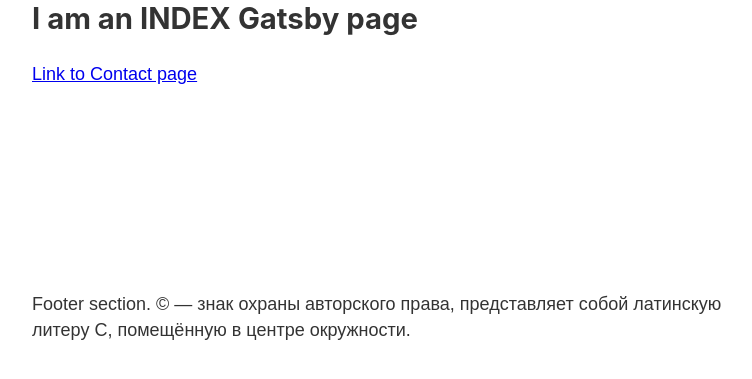
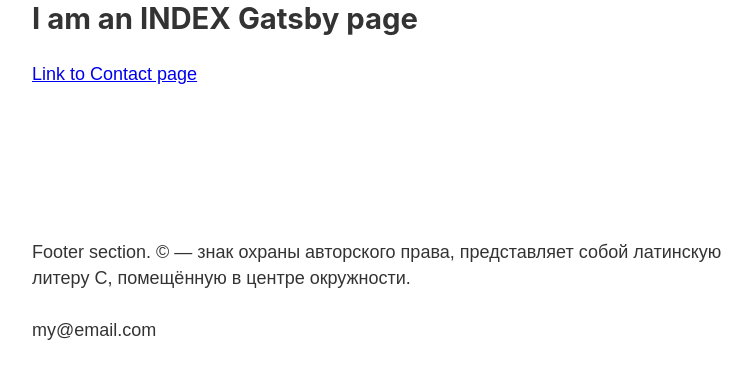
Before and after one commit to svirmi/gatsby-docker-setup, a Gatsby site in the folder bootcamp/: page / in a window 1280 px wide. Shown: the part 413-792 px from the top of the page, without its empty margins (251-1003 px from the left). Built offline with nearby package versions, Linux system fonts and the light colour scheme; Gatsby itself is replaced by a stand-in of ours.

Commit message:
use graphQl to fetch data

```diff
--- a/bootcamp/gatsby-config.js
+++ b/bootcamp/gatsby-config.js
@@ -8,7 +8,7 @@ module.exports = {
   /* Your site config here */
     siteMetadata: {
         title: 'Gatsby site !',
-        email: 'mixa.ru.ru@gmail.com'
+        email: 'my@email.com'
     },
     plugins: [`gatsby-plugin-sass`]
 }
--- a/bootcamp/src/components/footer.js
+++ b/bootcamp/src/components/footer.js
@@ -1,9 +1,23 @@
 import React from "react";
+import { graphql, useStaticQuery } from "gatsby";
 
 const Footer = () => {
+
+    const data = useStaticQuery(graphql`
+        query {
+            site {
+                siteMetadata {
+
+                         email
+                     }
+                }
+            }
+    `);
+
     return (
         <footer>
             <p>Footer section. © — знак охраны авторского права, представляет собой латинскую литеру C, помещённую в центре окружности.</p>
+            <p>{data.site.siteMetadata.email}</p>
         </footer>
     )
 }
```
